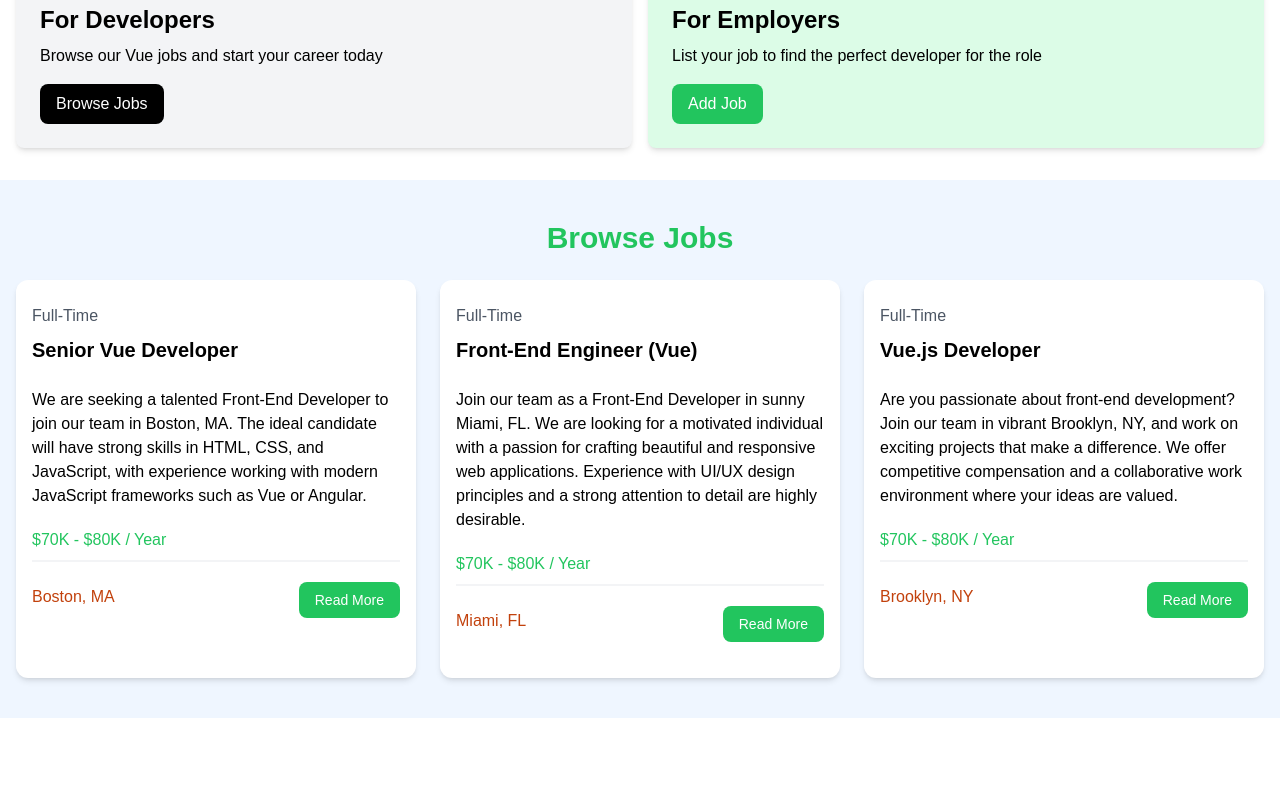
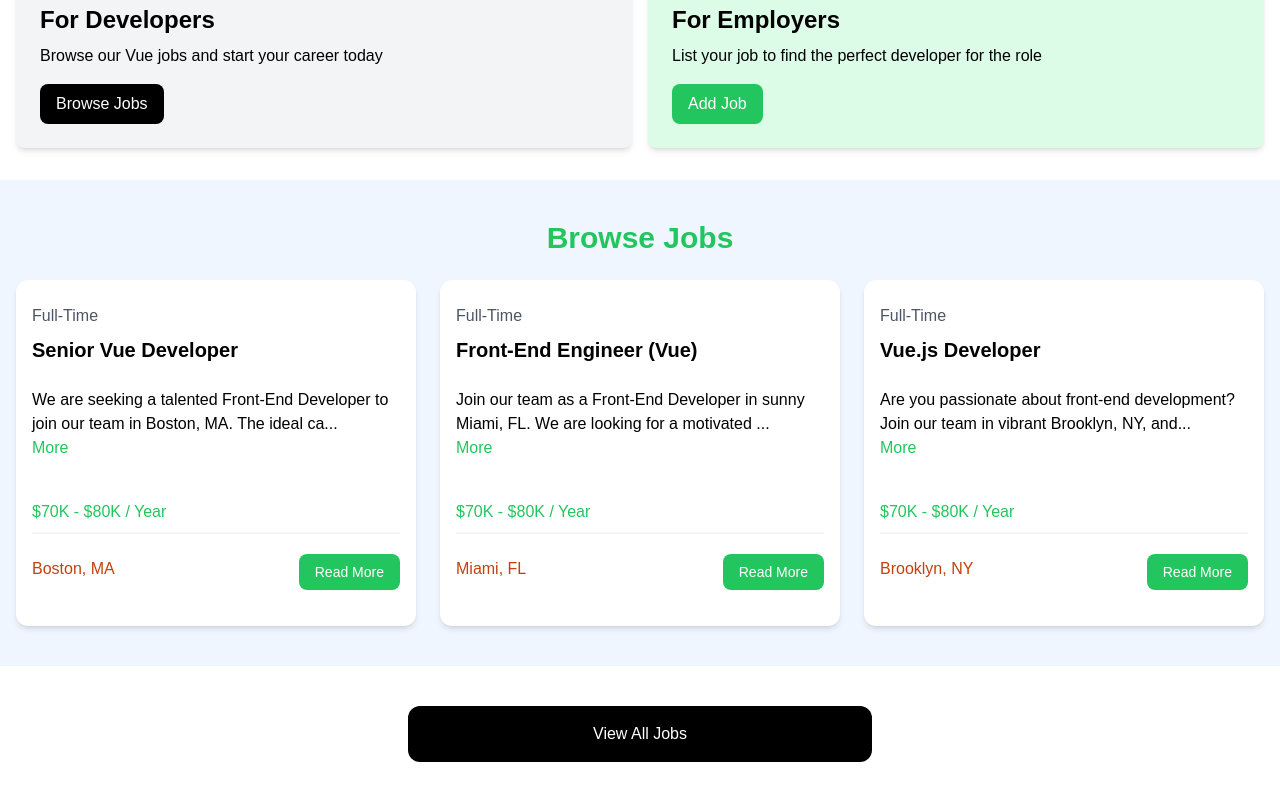
Before and after one commit to DarkoPG27/jobs, a Vue app: page / in a window 1280 px wide. Shown: the part 348-1148 px from the top of the page. Before the commit the page ends 1066 px from the top, so only its background shows below. Built offline with nearby package versions, Linux system fonts and the light colour scheme; the HTML template or start-up script is replaced by a standard one.

Commit message:
computed and truncated description

```diff
--- a/src/App.vue
+++ b/src/App.vue
@@ -9,5 +9,5 @@
   <Navbar />
   <Hero />
   <HomeCards />
-  <JobListings :limit="3" />
+  <JobListings :limit="3" :showButton="true" />
 </template>
--- a/src/components/JobListing.vue
+++ b/src/components/JobListing.vue
@@ -1,8 +1,22 @@
 <script setup>
-import { defineProps } from "vue";
+import { defineProps, computed, ref } from "vue";
 
-defineProps({
+const props = defineProps({
   job: Object,
+});
+
+const showFullDescription = ref(false);
+
+const toggleFullDescription = () => {
+  showFullDescription.value = !showFullDescription.value;
+};
+
+const truncatedDescription = computed(() => {
+  let description = props.job.description;
+  if (!showFullDescription.value) {
+    description = description.substring(0, 90) + "...";
+  }
+  return description;
 });
 </script>
 
@@ -14,7 +28,17 @@
         <h3 class="text-xl font-bold">{{ job.title }}</h3>
       </div>
 
-      <div class="mb-5">{{ job.description }}</div>
+      <div class="mb-5">
+        <div>
+          {{ truncatedDescription }}
+        </div>
+        <button
+          @click="toggleFullDescription"
+          class="text-green-500 hover:text-green-600 mb-5"
+        >
+          {{ showFullDescription ? "Less" : "More" }}
+        </button>
+      </div>
 
       <h3 class="text-green-500 mb-2">{{ job.salary }} / Year</h3>
 
--- a/src/components/JobListings.vue
+++ b/src/components/JobListings.vue
@@ -6,6 +6,10 @@
 
 defineProps({
   limit: Number,
+  showButton: {
+    type: Boolean,
+    default: false,
+  },
 });
 
 const jobs = ref(jobData);
@@ -27,4 +31,11 @@
       </div>
     </div>
   </section>
+  <section v-if="showButton" class="m-auto max-w-lg my-10 px-6">
+    <a
+      href="/jobs"
+      class="block bg-black text-white text-center py-4 px-6 rounded-xl hover:bg-gray-700"
+      >View All Jobs</a
+    >
+  </section>
 </template>
```
